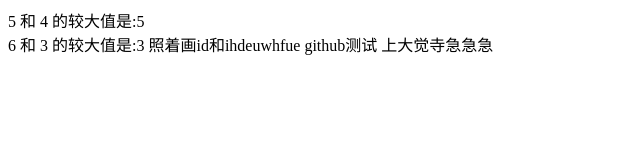
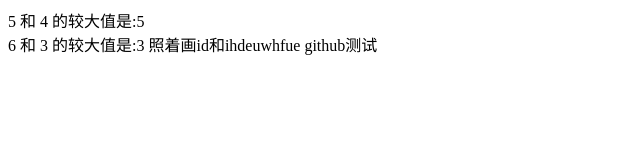
Before and after one commit to atdoog/mooc, a plain HTML site: page imooc1.html in a window 1280 px wide. Shown: the whole page, without its empty margins (0-640 px from the left). Drawn offline with Linux system fonts and the light colour scheme.

Commit message:
Revert "55kai"
This reverts commit 198b27e9d6a21b7886fee871b4beb0ff44cc0a1d.

```diff
--- a/imooc1.html
+++ b/imooc1.html
@@ -24,6 +24,5 @@ document.write(" 6 和 3 的较大值是:" + choo(2, 3));</script>
 <body>
 照着画id和ihdeuwhfue
 github测试
-上大觉寺急急急
 </body>
 </html>
```
